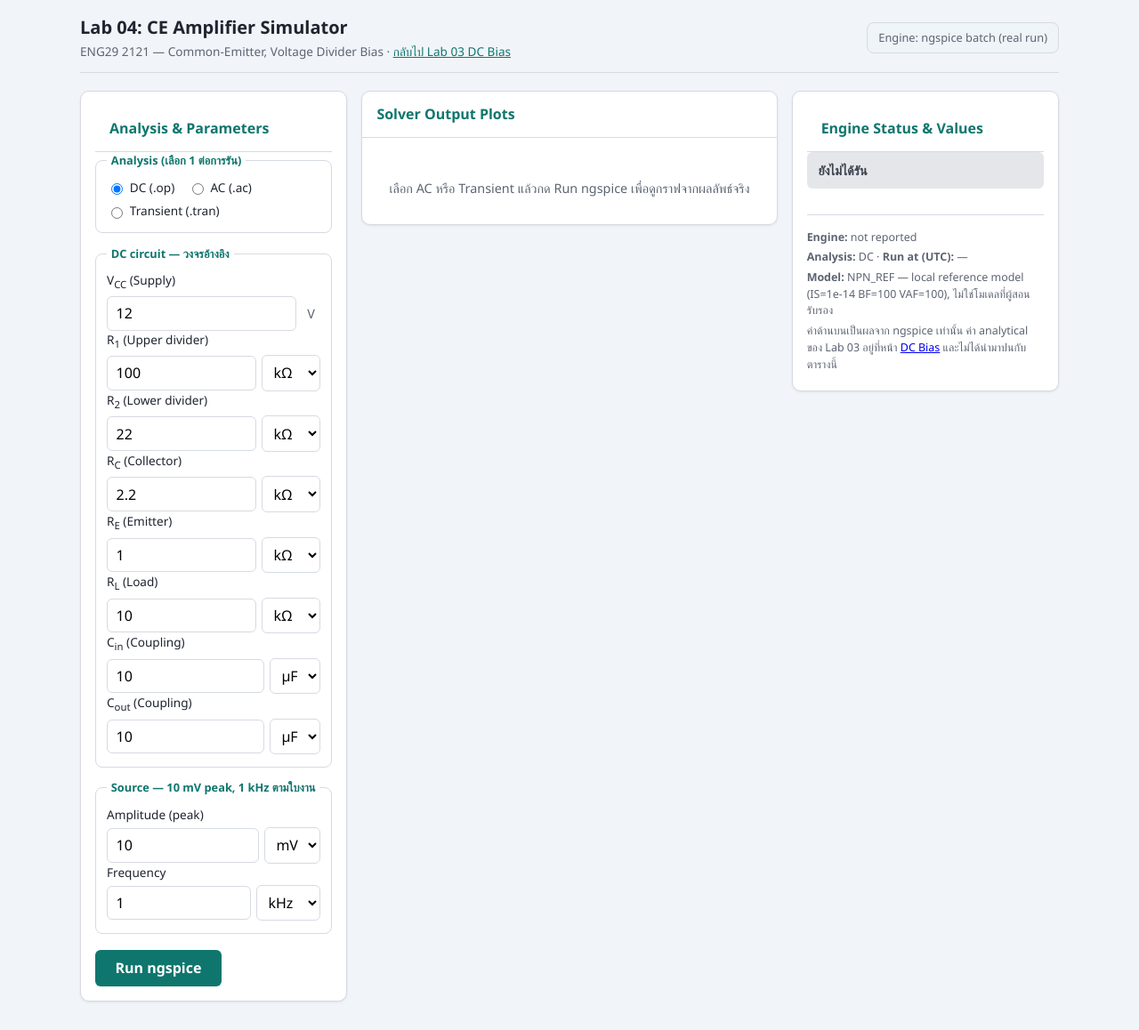
After one commit to preedaporn21787/Gitlab, a Flask app: page /simulate in a window 1280 px wide. The commit adds this page. Shown: the whole page at 89% size. Run offline with Flask 3, Linux system fonts and the light colour scheme.

Commit message:
feat: add CE simulator page with provenance and error states

```diff
--- a/app.py
+++ b/app.py
@@ -1,9 +1,14 @@
-"""Flask front end for the BJT common-emitter DC bias calculator."""
+"""Flask front end for the BJT DC bias calculator and CE amplifier simulator."""
+
+from datetime import datetime, timezone
 
 from flask import Flask, render_template, request
 
 from bjt_bias.engineering import analyze
 from bjt_bias.plotting import circuit_svg, load_line_svg
+from bjt_bias.spice_engine import MODEL_NAME, run_simulation
+from bjt_bias.spice_plots import ac_svg, transient_svg
+from bjt_bias.spice_validation import DEFAULTS, parse_spice_inputs
 from bjt_bias.validation import BIAS_TYPE_LABELS, parse_inputs
 
 
@@ -69,6 +74,39 @@ def create_app() -> Flask:
             bias_type_labels=BIAS_TYPE_LABELS,
         )
 
+    @app.route("/simulate", methods=["GET", "POST"])
+    def simulate():
+        if request.method == "GET":
+            return render_template(
+                "simulator.html",
+                raw=DEFAULTS, units={}, errors={}, analysis="dc",
+                defaults=DEFAULTS, sim_result=None, status="idle",
+                ac_plot="", tran_plot="", run_at=None, model=MODEL_NAME,
+            )
+
+        parsed = parse_spice_inputs(request.form)
+        analysis = parsed.raw.get("analysis", "dc")
+        if parsed.inputs is None:
+            return render_template(
+                "simulator.html",
+                raw=parsed.raw, units=parsed.units, errors=parsed.errors,
+                analysis=analysis, defaults=DEFAULTS, sim_result=None,
+                status="invalid", ac_plot="", tran_plot="", run_at=None,
+                model=MODEL_NAME,
+            )
+
+        sim_result = run_simulation(parsed.inputs)
+        ac_plot = ac_svg(sim_result.ac) if sim_result.ac else ""
+        tran_plot = transient_svg(sim_result.transient) if sim_result.transient else ""
+        return render_template(
+            "simulator.html",
+            raw=parsed.raw, units=parsed.units, errors=parsed.errors,
+            analysis=analysis, defaults=DEFAULTS, sim_result=sim_result,
+            status=sim_result.status, ac_plot=ac_plot, tran_plot=tran_plot,
+            run_at=datetime.now(timezone.utc).isoformat(timespec="seconds"),
+            model=MODEL_NAME,
+        )
+
     return app
 
 
--- /dev/null
+++ b/static/simulator.js
@@ -0,0 +1,29 @@
+// Progressive enhancement only: show the setting group used by the selected analysis.
+// No physics, no computation, no fetching - all values come from the Flask form POST.
+(function () {
+  var form = document.getElementById('sim-form');
+  if (!form) return;
+
+  var radios = form.querySelectorAll('input[name="analysis"]');
+  var groups = {
+    ac: document.getElementById('ac-settings'),
+    transient: document.getElementById('tran-settings')
+  };
+
+  function update() {
+    var checked = form.querySelector('input[name="analysis"]:checked');
+    var selected = checked ? checked.value : 'dc';
+    Object.keys(groups).forEach(function (key) {
+      var group = groups[key];
+      if (!group) return;
+      var active = key === selected;
+      group.hidden = !active;
+      group.classList.toggle('setting-active', active);
+    });
+  }
+
+  radios.forEach(function (radio) {
+    radio.addEventListener('change', update);
+  });
+  update();
+})();
--- a/static/style.css
+++ b/static/style.css
@@ -430,3 +430,195 @@ button:hover {
     margin-right: 0.5rem;
   }
 }
+
+/* ---------- Lab 04 simulator ---------- */
+
+.sim-layout {
+  display: grid;
+  grid-template-columns: minmax(280px, 0.9fr) minmax(420px, 1.4fr) minmax(280px, 0.9fr);
+  gap: 1rem;
+  align-items: start;
+}
+
+.lab-header a {
+  color: var(--teal);
+}
+
+.setting-group {
+  margin: 0;
+  padding: 0.65rem 0.75rem 0.85rem;
+  border: 1px solid var(--line);
+  border-radius: 8px;
+  min-width: 0;
+}
+
+.setting-group legend {
+  padding: 0 0.3rem;
+  font-size: 0.8rem;
+  font-weight: 600;
+  color: var(--teal);
+}
+
+.setting-group[hidden] {
+  display: none;
+}
+
+.setting-active {
+  border-color: #9bb8e8;
+  background: #f8faff;
+}
+
+.analysis-choice {
+  display: flex;
+  flex-wrap: wrap;
+  gap: 0.4rem 0.9rem;
+}
+
+.analysis-choice label {
+  display: inline-flex;
+  align-items: center;
+  gap: 0.3rem;
+  font-weight: 500;
+  cursor: pointer;
+}
+
+.sim-status {
+  display: flex;
+  flex-wrap: wrap;
+  align-items: baseline;
+  gap: 0.5rem;
+  padding: 0.6rem 0.8rem;
+  border-radius: 6px;
+  font-size: 0.9rem;
+  margin-bottom: 0.8rem;
+}
+
+.status-message {
+  font-size: 0.82rem;
+  opacity: 0.9;
+}
+
+.status-idle {
+  background: var(--cutoff);
+  color: var(--cutoff-ink);
+}
+
+.status-invalid,
+.status-error,
+.status-timeout,
+.status-engine_missing {
+  background: #fde8e8;
+  color: var(--error);
+}
+
+.status-success {
+  background: var(--active);
+  color: var(--active-ink);
+}
+
+.sim-errors {
+  margin: 0 0 0.8rem;
+  padding: 0.6rem 0.8rem 0.6rem 1.8rem;
+  font-size: 0.82rem;
+}
+
+.engine-log {
+  margin: 0.75rem 0;
+  font-size: 0.8rem;
+  color: var(--muted);
+}
+
+.engine-log summary {
+  cursor: pointer;
+  font-weight: 600;
+}
+
+.engine-log pre {
+  margin: 0.5rem 0 0;
+  padding: 0.6rem;
+  max-height: 240px;
+  overflow: auto;
+  background: #f8fafc;
+  border: 1px solid var(--line);
+  border-radius: 6px;
+  white-space: pre-wrap;
+  word-break: break-word;
+}
+
+.plot-stack {
+  display: flex;
+  flex-direction: column;
+  gap: 1rem;
+  padding: 0.9rem;
+}
+
+.plot-panel h3,
+.results-card h3 {
+  margin: 0 0 0.5rem;
+  font-size: 0.92rem;
+  color: var(--teal);
+}
+
+.plot-wrapper {
+  width: 100%;
+  overflow-x: auto;
+}
+
+.plot-wrapper svg {
+  display: block;
+  width: 100%;
+  height: auto;
+  min-width: 320px;
+}
+
+.source-note {
+  margin: 0.5rem 0 0;
+  font-size: 0.78rem;
+  line-height: 1.5;
+  color: var(--muted);
+}
+
+.spice-table td:nth-child(3) {
+  text-align: left;
+  font-family: inherit;
+  color: var(--muted);
+}
+
+.provenance {
+  margin-top: 1rem;
+  padding-top: 0.75rem;
+  border-top: 1px solid var(--line);
+  font-size: 0.78rem;
+  color: var(--muted);
+}
+
+.provenance p {
+  margin: 0.25rem 0;
+}
+
+@media (max-width: 1100px) {
+  .sim-layout {
+    grid-template-columns: minmax(280px, 1fr) minmax(420px, 1.4fr);
+  }
+  .results-card {
+    grid-column: 1 / -1;
+  }
+}
+
+@media (max-width: 760px) {
+  .sim-layout {
+    grid-template-columns: 1fr;
+  }
+  .results-card {
+    grid-column: auto;
+  }
+  .plot-stack {
+    padding: 0.5rem;
+  }
+  .plot-wrapper svg {
+    min-width: 0;
+  }
+  .analysis-choice {
+    flex-direction: column;
+  }
+}
--- a/templates/index.html
+++ b/templates/index.html
@@ -24,7 +24,8 @@
       </svg>
       <div class="brand-text">
         <h1>Lab 03: BJT DC Bias Web App</h1>
-        <p class="course">ENG29 2121 — Common Emitter ({{ bias_type_labels[bias_type] }})</p>
+        <p class="course">ENG29 2121 — Common Emitter ({{ bias_type_labels[bias_type] }}) ·
+          <a href="/simulate">Lab 04: CE Amplifier Simulator</a></p>
       </div>
     </div>
     <div class="subject-badge">
--- /dev/null
+++ b/templates/simulator.html
@@ -0,0 +1,201 @@
+<!DOCTYPE html>
+<html lang="en">
+<head>
+  <meta charset="utf-8">
+  <meta name="viewport" content="width=device-width, initial-scale=1">
+  <title>Lab 04: CE Amplifier Simulator</title>
+  <link rel="stylesheet" href="{{ url_for('static', filename='style.css') }}">
+</head>
+<body>
+{% set ohms = ['Ω', 'kΩ', 'MΩ'] %}
+{% set caps = ['nF', 'µF'] %}
+{% set amps = ['mV', 'V'] %}
+{% set freqs = ['Hz', 'kHz', 'MHz'] %}
+{% set times = ['ms', 'µs'] %}
+{% set status_labels = {
+  'idle': 'ยังไม่ได้รัน', 'invalid': 'ข้อมูลนำเข้าไม่ถูกต้อง',
+  'success': 'Success — ngspice รันจริง', 'error': 'Engine error',
+  'timeout': 'Engine timeout', 'engine_missing': 'Engine ไม่พร้อม'
+} %}
+{% macro input_field(name, label, choices=none, fixed_unit='') %}
+{% set current_unit = raw.get(name ~ '_unit', defaults.get(name ~ '_unit', fixed_unit)) %}
+<div class="field">
+  <label for="{{ name }}">{{ label|safe }}</label>
+  <div class="input-with-unit">
+    <input type="text" id="{{ name }}" name="{{ name }}" value="{{ raw.get(name, defaults.get(name, '')) }}">
+    {% if choices %}
+    <select name="{{ name }}_unit" aria-label="Unit for {{ name }}">
+      {% for unit in choices %}
+      <option value="{{ unit }}"{% if current_unit == unit %} selected{% endif %}>{{ unit }}</option>
+      {% endfor %}
+    </select>
+    {% else %}
+    <span class="unit">{{ fixed_unit }}</span>
+    {% endif %}
+  </div>
+  {% if errors.get(name) %}<p class="error">{{ errors[name] }}</p>{% endif %}
+</div>
+{% endmacro %}
+<main>
+  <header class="lab-header">
+    <div class="brand">
+      <div class="brand-text">
+        <h1>Lab 04: CE Amplifier Simulator</h1>
+        <p class="course">ENG29 2121 — Common-Emitter, Voltage Divider Bias ·
+          <a href="/">กลับไป Lab 03 DC Bias</a>
+        </p>
+      </div>
+    </div>
+    <div class="subject-badge">
+      <span>Engine: ngspice batch (real run)</span>
+    </div>
+  </header>
+
+  <div class="sim-layout">
+    <section class="card input-card">
+      <h2 class="card-title">Analysis &amp; Parameters</h2>
+      <form method="post" action="/simulate" id="sim-form">
+        <fieldset class="setting-group">
+          <legend>Analysis (เลือก 1 ต่อการรัน)</legend>
+          <div class="analysis-choice">
+            <label><input type="radio" name="analysis" value="dc"{% if analysis == 'dc' %} checked{% endif %}> DC (.op)</label>
+            <label><input type="radio" name="analysis" value="ac"{% if analysis == 'ac' %} checked{% endif %}> AC (.ac)</label>
+            <label><input type="radio" name="analysis" value="transient"{% if analysis == 'transient' %} checked{% endif %}> Transient (.tran)</label>
+          </div>
+          {% if errors.get('analysis') %}<p class="error">{{ errors['analysis'] }}</p>{% endif %}
+        </fieldset>
+
+        <fieldset class="setting-group">
+          <legend>DC circuit — วงจรอ้างอิง</legend>
+          {{ input_field('vcc', 'V<sub>CC</sub> (Supply)', fixed_unit='V') }}
+          {{ input_field('r1', 'R<sub>1</sub> (Upper divider)', ohms) }}
+          {{ input_field('r2', 'R<sub>2</sub> (Lower divider)', ohms) }}
+          {{ input_field('rc', 'R<sub>C</sub> (Collector)', ohms) }}
+          {{ input_field('re', 'R<sub>E</sub> (Emitter)', ohms) }}
+          {{ input_field('rl', 'R<sub>L</sub> (Load)', ohms) }}
+          {{ input_field('cin', 'C<sub>in</sub> (Coupling)', caps) }}
+          {{ input_field('cout', 'C<sub>out</sub> (Coupling)', caps) }}
+        </fieldset>
+
+        <fieldset class="setting-group">
+          <legend>Source — 10 mV peak, 1 kHz ตามใบงาน</legend>
+          {{ input_field('amplitude', 'Amplitude (peak)', amps) }}
+          {{ input_field('frequency', 'Frequency', freqs) }}
+        </fieldset>
+
+        <fieldset class="setting-group" id="ac-settings">
+          <legend>AC sweep — ใช้เฉพาะ Analysis = AC</legend>
+          {{ input_field('ac_start', 'Start frequency', freqs) }}
+          {{ input_field('ac_stop', 'Stop frequency', freqs) }}
+          {{ input_field('ac_points', 'Points / decade', fixed_unit='') }}
+        </fieldset>
+
+        <fieldset class="setting-group" id="tran-settings">
+          <legend>Transient — ใช้เฉพาะ Analysis = Transient</legend>
+          {{ input_field('tran_stop', 'Stop time', times) }}
+          {{ input_field('max_step', 'Max step', times) }}
+        </fieldset>
+
+        <button type="submit">Run ngspice</button>
+      </form>
+    </section>
+
+    <section class="card plot-card">
+      <h2 class="card-title">Solver Output Plots</h2>
+      <div class="plot-stack">
+        {% if ac_plot %}
+        <div class="plot-panel">
+          <h3>AC response — |Vout / Vin| and phase</h3>
+          <div class="plot-wrapper">{{ ac_plot|safe }}</div>
+          <p class="source-note">Vin = node <code>vin</code> (ฝั่ง_source ก่อน C<sub>in</sub>), Vout = node <code>vout</code> ( across R<sub>L</sub>). ค่า gain/phase คำนวณจาก <code>v(vout)/v(vin)</code> ของ ngspice</p>
+        </div>
+        {% endif %}
+        {% if tran_plot %}
+        <div class="plot-panel">
+          <h3>Transient — Vin / Vout</h3>
+          <div class="plot-wrapper">{{ tran_plot|safe }}</div>
+          <p class="source-note">Vout กลับเฟสกับ Vin (common-emitter) — ดูค่าจาก ngspice <code>.tran</code> ไม่ใช่กราฟจำลอง</p>
+        </div>
+        {% endif %}
+        {% if not ac_plot and not tran_plot %}
+        <p class="placeholder">เลือก AC หรือ Transient แล้วกด Run ngspice เพื่อดูกราฟจากผลลัพธ์จริง</p>
+        {% endif %}
+      </div>
+    </section>
+
+    <section class="card results-card">
+      <h2 class="card-title">Engine Status &amp; Values</h2>
+      <div class="sim-status status-{{ status }}" role="status">
+        <strong>{{ status_labels.get(status, status) }}</strong>
+        {% if sim_result %}<span class="status-message">{{ sim_result.message }}</span>{% endif %}
+      </div>
+
+      {% if errors %}
+      <ul class="warnings sim-errors">
+        {% for field, message in errors.items() %}<li><b>{{ field }}</b>: {{ message }}</li>{% endfor %}
+      </ul>
+      {% endif %}
+
+      {% if sim_result and not sim_result.status == 'success' and sim_result.log %}
+      <details class="engine-log">
+        <summary>ngspice log</summary>
+        <pre>{{ sim_result.log[:4000] }}</pre>
+      </details>
+      {% endif %}
+
+      {% if sim_result and sim_result.op %}
+      <h3>DC operating point — จาก ngspice .op</h3>
+      <table class="results-table spice-table">
+        <thead><tr><th>ค่า</th><th>SPICE</th><th>หน่วย</th></tr></thead>
+        <tbody>
+          <tr><td>V<sub>B</sub></td><td>{{ '%.3f'|format(sim_result.op.vb_v) }}</td><td>V</td></tr>
+          <tr><td>V<sub>E</sub></td><td>{{ '%.3f'|format(sim_result.op.ve_v) }}</td><td>V</td></tr>
+          <tr><td>V<sub>C</sub></td><td>{{ '%.3f'|format(sim_result.op.vc_v) }}</td><td>V</td></tr>
+          <tr><td>V<sub>CE</sub></td><td>{{ '%.3f'|format(sim_result.op.vce_v) }}</td><td>V</td></tr>
+          <tr><td>I<sub>C</sub></td><td>{{ '%.2f'|format(sim_result.op.ic_a * 1000) }}</td><td>mA</td></tr>
+        </tbody>
+      </table>
+      {% endif %}
+
+      {% if sim_result and sim_result.ac %}
+      <h3>AC summary — จาก ngspice .ac</h3>
+      <table class="results-table spice-table">
+        <thead><tr><th>Frequency</th><th>Gain</th><th>Phase</th></tr></thead>
+        <tbody>
+          {% for point in sim_result.ac[::((sim_result.ac|length // 6) or 1)] %}
+          <tr><td>{{ '%.3g'|format(point.frequency_hz) }} Hz</td>
+              <td>{{ '%.3f'|format(point.gain) }}</td>
+              <td>{{ '%.1f'|format(point.phase_deg) }}°</td></tr>
+          {% endfor %}
+        </tbody>
+      </table>
+      {% endif %}
+
+      {% if sim_result and sim_result.transient %}
+      <h3>Transient summary — จาก ngspice .tran</h3>
+      <p class="source-note">Points: {{ sim_result.transient|length }} ·
+        Vin peak ≈ {{ '%.4f'|format((sim_result.transient|map(attribute='vin_v')|max) or 0) }} V ·
+        Vout peak ≈ {{ '%.4f'|format((sim_result.transient|map(attribute='vout_v')|max) or 0) }} V</p>
+      {% endif %}
+
+      <footer class="provenance">
+        <p><b>Engine:</b> {{ sim_result.engine_version if sim_result and sim_result.engine_version else 'not reported' }}</p>
+        <p><b>Analysis:</b> {{ sim_result.analysis|upper if sim_result else analysis|upper }}
+          · <b>Run at (UTC):</b> {{ run_at or '—' }}</p>
+        <p><b>Model:</b> {{ sim_result.model if sim_result else model }} — local reference model
+          (IS=1e-14 BF=100 VAF=100), ไม่ใช่โมเดลที่ผู้สอนรับรอง</p>
+        <p class="source-note">ค่าด้านบนเป็นผลจาก ngspice เท่านั้น ค่า analytical ของ Lab 03 อยู่ที่หน้า
+          <a href="/">DC Bias</a> และไม่ได้นำมาปนกับตารางนี้</p>
+        {% if sim_result and sim_result.netlist %}
+        <details class="engine-log">
+          <summary>Netlist ที่ส่งให้ engine จริง</summary>
+          <pre>{{ sim_result.netlist }}</pre>
+        </details>
+        {% endif %}
+      </footer>
+    </section>
+  </div>
+</main>
+<script src="{{ url_for('static', filename='simulator.js') }}"></script>
+</body>
+</html>
```
Also changed, not shown: tests/test_simulate_route.py (added, +77 -0 lines).
